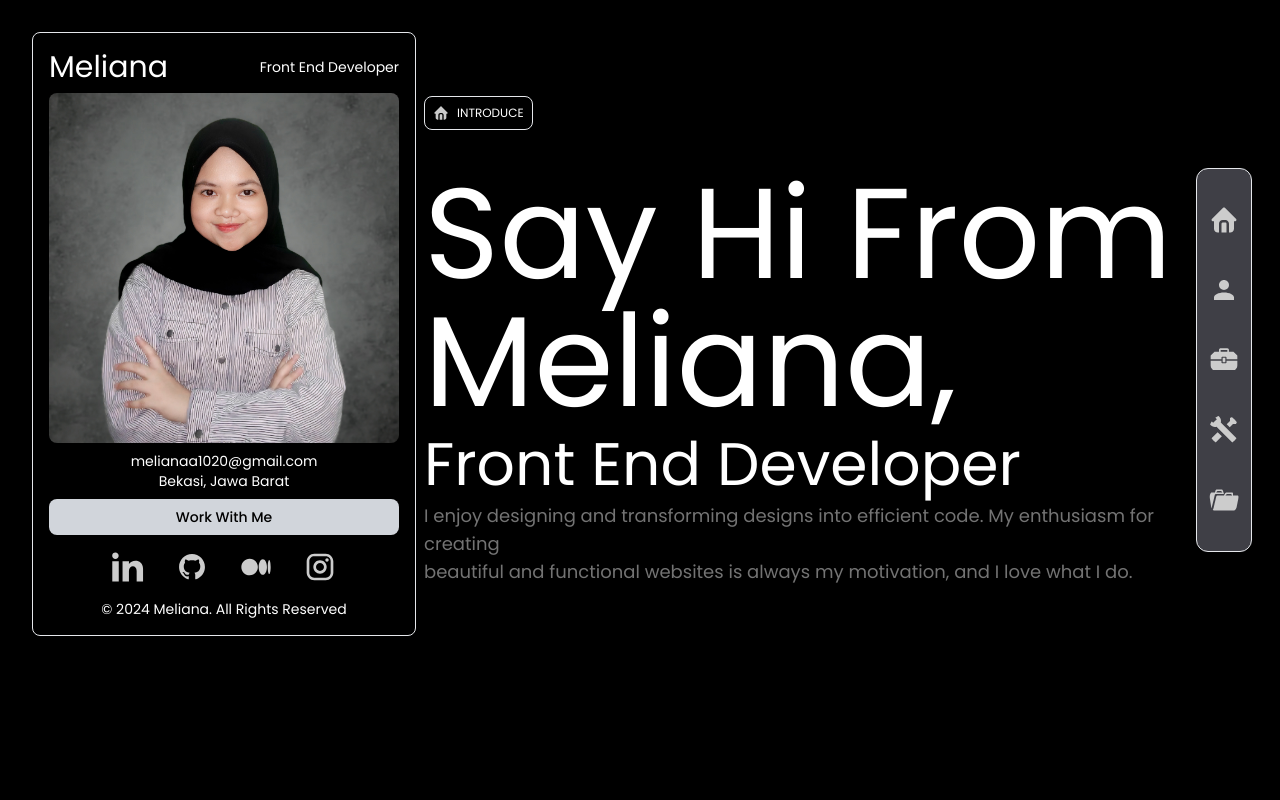
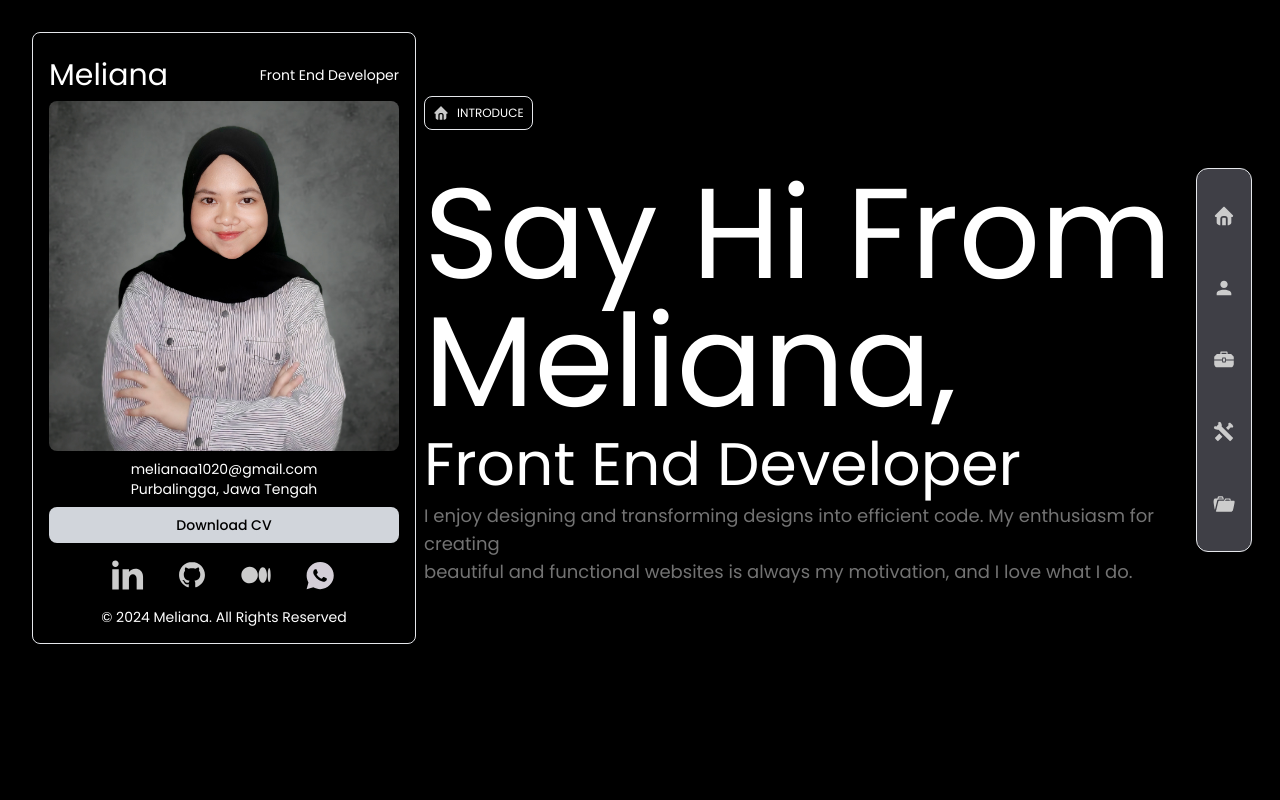
Before and after one commit to Meliana1020/portfolio, a React (Vite) app: page / in a window 1280 px wide. Shown: the top 800 px of the page. Built offline with nearby package versions, Linux system fonts and the light colour scheme.

Commit message:
fix: responive lg and sm

```diff
--- a/package.json
+++ b/package.json
@@ -15,7 +15,7 @@
     "react": "^18.3.1",
     "react-dom": "^18.3.1",
     "react-router-dom": "^6.27.0",
-    "react-scroll-parallax": "^3.4.5"
+    "react-scroll": "^1.9.0"
   },
   "devDependencies": {
     "@eslint/js": "^9.11.1",
--- a/src/Components/Elements/SidebarMenu/sidebarMenu.jsx
+++ b/src/Components/Elements/SidebarMenu/sidebarMenu.jsx
@@ -1,34 +1,105 @@
 import React from "react";
-import { useNavigate } from "react-router-dom";
+import { Link} from 'react-scroll';
 
 const SidebarMenu = () => {
-  const navigate = useNavigate();
+  return (
+    <div className="justify-between py-6 bg-zinc-700 mt-40 sm:mt-40 fixed right-0 top-2/3 sm:top-1/2 sm:transform sm:-translate-y-1/2 md:right-0 lg:top-1/4 flex flex-row lg:flex-col items-center sm:justify-between sm:gap-2 m-7 border rounded-xl z-50 sm:h-96 sm:w-14 w-80 h-10 sm:pt-4 sm:pb-4">
+      <Link
+        activeClass="active bg-orange-400 rounded-full scale-50"
+        to="home"
+        spy={true}
+        smooth={true}
+        offset={100}
+        duration={500}
+        className="p-4 sm:py-5"
+      >
+        <img
+          className="brightness-100 hover:brightness-50 rounded-full w-6 "
+          src="/home.svg"
+          alt="home icon"
+        />
+      </Link>
 
-  const goToHome = () => {
-    navigate("/");
-  };
+      <Link
+        activeClass="active bg-orange-400 rounded-full  scale-50"
+        to="profile"
+        spy={true}
+        smooth={true}
+        offset={-100}
+        duration={500}
+        className="p-4 sm:py-5"
+      >
+        <img
+          className="brightness-100 hover:brightness-50 active:brightness-50 rounded-full w-6"
+          src="/account.svg"
+          alt="profile icon"
+        />
+      </Link>
 
-  const goToProfile = () => {
-    navigate("/profile");
-  };
+      <Link
+        activeClass="active bg-orange-400 rounded-full  scale-50"
+        to="resume"
+        spy={true}
+        smooth={true}
+        offset={-100}
+        duration={500}
+        className="p-4 sm:py-5"
+      >
+        <img
+          className="brightness-100 hover:brightness-50 active:brightness-50 rounded-full w-6"
+          src="/clarity_tools.svg"
+          alt="tools icon"
+        />
+      </Link>
 
-  return (
-    <div className="bg-zinc-700 mt-64 sm:mt-40 fixed right-0 top-2/4 sm:top-1/2 sm:transform sm:-translate-y-1/2 md:right-0 lg:top-1/4 flex flex-row lg:flex-col items-center justify-center m-7 border rounded-xl z-50 sm:h-90 sm:w-14 w-80 sm:pt-4 sm:pb-4">
- <button className="p-3 sm:py-5" onClick={goToHome}>
-        <img className="brightness-100 hover:brightness-50 active:brightness-75 rounded-full" src="/public/home.svg" alt="home icon" />
-      </button>
-      <button className="p-3 sm:py-5" onClick={goToProfile}>
-        <img className="brightness-100 hover:brightness-50 active:brightness-75 rounded-full" src="/public/account.svg" alt="profile icon" />
-      </button>
-      <button className="p-3 sm:py-5">
-        <img className="brightness-100 hover:brightness-50 active:brightness-75 rounded-full" src="/public/clarity_tools.svg" alt="tools icon" />
-      </button>
-      <button className="p-3  sm:py-5 ">
-        <img className="brightness-100 hover:brightness-50 active:brightness-75 rounded-full" src="/public/tools.svg" alt="more tools icon" />
-      </button>
-      <button className="p-3 sm:py-5 ">
-        <img className="brightness-100 hover:brightness-50 active:brightness-75 rounded-full" src="/public/dashicons_portfolio.svg" alt="portfolio icon" />
-      </button>
+      <Link
+        activeClass="active bg-orange-400 rounded-full scale-50"
+        to="skills"
+        spy={true}
+        smooth={true}
+        offset={-100}
+        duration={500}
+        className="p-4 sm:py-5"
+      >
+       <img
+          className="brightness-100 hover:brightness-50 active:brightness-50 rounded-full w-6"
+          src="/tools.svg"
+          alt="more tools icon"
+        />
+      </Link>
+
+      <Link
+        activeClass="active bg-orange-400 rounded-full  scale-50"
+        to="porto"
+        spy={true}
+        smooth={true}
+        offset={-100}
+        duration={500}
+        className="p-4 sm:py-5"
+      >
+        <img
+          className="brightness-100 hover:brightness-50 active:brightness-50 rounded-full w-6"
+          src="/dashicons_portfolio.svg"
+          alt="portfolio icon"
+        />
+      </Link>
+
+      {/* <Link
+        activeClass="active bg-orange-400 rounded-full  scale-50"
+        to="contact"
+        spy={true}
+        smooth={true}
+        offset={-100}
+        duration={500}
+        className="p-4 sm:py-5"
+      >
+        <img
+          className="brightness-100 hover:brightness-50 active:brightness-50 rounded-full w-6"
+          src="/chat.svg"
+          alt="chat icon"
+        />
+      </Link> */}
+
       {/* <button className="p-3 rounded-full hover:bg-gray-600 active:bg-orange-600">
         <img src="/public/setting.svg" alt="settings icon" />
       </button>
--- a/src/Components/Layouts/CardLayout.jsx
+++ b/src/Components/Layouts/CardLayout.jsx
@@ -4,26 +4,54 @@ const CardLayout = () => {
       <div className="bg-black text-white flex flex-col lg:flex-row items-center justify-start m-4">
         <div className="rounded-lg shadow-lg py-4 px-4 w-full text-center text-white border sm:max-w-sm">
           <div className="flex flex-row sm:flex-row items-center sm:justify-between sm:gap-4 gap-20 mb-2 sm:mb-">
-            <h1 className="text-2xl font-base mb-2 sm:mb-0 md:text-2xl lg:text-3xl">Meliana</h1>
-            <p className="text-sm md:text-sm">Front End Developer</p>
+            <h1 className="text-2xl font-base mt-2 sm:mb-0 md:text-2xl lg:text-3xl">Meliana</h1>
+            <p className="text-sm md:text-sm sm:mt-2">Front End Developer</p>
           </div>
           <img
             className="rounded-lg mx-auto w-full sm:w-full h-auto"
-            src="./public/profile.jpg"
+            src="/profile.jpg"
             alt="Meliana"
           />
           <div className="m-2">
-            <p className="text-xs md:text-sm">melianaa1020@gmail.com</p>
-            <p className="text-xs md:text-sm">Bekasi, Jawa Barat</p>
+            <p className="text-xs md:text-sm ">melianaa1020@gmail.com</p>
+            <p className="text-xs md:text-sm">Purbalingga, Jawa Tengah</p>
           </div>
           <button className="bg-gray-300 text-black text-xs md:text-sm font-medium py-2 px-4 rounded-lg w-full">
-            Work With Me
+            Download CV
           </button>
           <div className="flex justify-center gap-8 mt-4">
-            <img className="w-6 h-8 md:w-8 md:h-8" src="./public/linkedin.svg" alt="LinkedIn" />
-            <img className="w-8 h-8 md:w-8 md:h-8" src="./public/github.svg" alt="GitHub" />
-            <img className="w-6 h-8 md:w-8 md:h-8" src="./public/medium.svg" alt="Medium" />
-            <img className="w-6 h-8 md:w-8 md:h-8" src="./public/instagram.svg" alt="Instagram" />
+            <img
+              className="w-6 h-8 md:w-8 md:h-8 brightness-100 hover:brightness-50"
+              src="/linkedin.svg"
+              alt="LinkedIn"
+              onClick={() =>
+                (window.location.href = "https://www.linkedin.com/in/meliana-07a72823a/")
+              }
+               />
+            <img
+              className="w-8 h-8 md:w-8 md:h-8 brightness-100 hover:brightness-50"
+              src="/github.svg"
+              alt="GitHub"
+              onClick={() =>
+                (window.location.href = "https://github.com/Meliana1020")
+              }
+              />
+            <img
+              className="w-6 h-8 md:w-8 md:h-8 brightness-100 hover:brightness-50"
+              src="/medium.svg"
+              alt="Medium"
+              onClick={() =>
+                (window.location.href = "https://medium.com/@m7607038")
+              }
+              />
+            <img
+              className="w-6 h-8 md:w-8 md:h-8 brightness-100 hover:brightness-50"
+              src="/wa.svg"
+              alt="whatsapp"
+              onClick={() =>
+                (window.location.href = "https://wa.me/6285718354228")
+              }
+              />
           </div>
           <div className="flex justify-center mt-4">
             <p className="text-xs md:text-sm">© 2024 Meliana. All Rights Reserved</p>
--- a/src/Components/Layouts/HomeContect.jsx
+++ b/src/Components/Layouts/HomeContent.jsx
@@ -1,8 +1,8 @@
 const HomeContent = () => {
     return(
-        <div className="m-6 mt-20 text-white">
+        <div className="m-6 mt-20 text-white" id="home">
         <div className="flex flex-row border  p-2 rounded-lg w-fit justify-start mb-10">
-          <img src="./public/home.svg" alt="" className="w-4" />
+          <img src="/home.svg" alt="" className="w-4" />
           <p className="pl-2 text-xs">INTRODUCE</p>
         </div>
             <h1 className="text-2xl sm:text-9xl font-base mb-2">Say Hi From Meliana,</h1>
--- a/src/Components/Layouts/PortfolioContent.jsx
+++ b/src/Components/Layouts/PortfolioContent.jsx
@@ -1,19 +1,24 @@
-import { Navigate } from "react-router-dom";
+import { Link } from "react-router-dom";
 
 const PortfolioContent = () => {
   return (
     <>
-      <div className="m-6 text-white mt-24 sm:mr-24">
+      <div className="m-6 text-white mt-24 sm:mr-24" id="porto">
         <div className="flex flex-row border  p-2 rounded-lg w-fit mb-12">
-          <img src="./public/clarity_tools.svg" alt="" className="w-4" />
+          <img src="/clarity_tools.svg" alt="" className="w-4" />
           <p className="pl-2 text-xs">PORTFOLIOS</p>
         </div>
 
-        <div className="card bg-base-100 w-full shadow-xl mb-4">
+        <div
+          className="card bg-base-100 w-full shadow-xl mb-4 cursor-pointer"
+          onClick={() =>
+            (window.location.href = "https://todolist-psi-ecru.vercel.app/")
+          }
+        >
           <figure>
             <img
               className="brightness-50 hover:brightness-100"
-              src="./public/thumbnail todolist.png"
+              src="/thumbnail todolist.png"
               alt="todolist"
             />
           </figure>
@@ -26,19 +31,61 @@ const PortfolioContent = () => {
               <img
                 className="w-8 brightness-50 hover:brightness-100
                 "
-                src="./public/html.svg"
+                src="/html.svg"
                 alt=""
               />
               <img
                 className="w-8 brightness-50 hover:brightness-100
                 "
-                src="./public/css.svg"
+                src="/css.svg"
                 alt=""
               />
               <img
                 className="w-8 brightness-50 hover:brightness-100
                 "
-                src="./public/js.svg"
+                src="/js.svg"
+                alt=""
+              />
+            </div>
+          </div>
+        </div>
+
+        <div
+          className="card bg-base-100 w-full shadow-xl mb-4 cursor-pointer"
+          onClick={() =>
+            (window.location.href =
+              "https://mission2fe-education-course.vercel.app/")
+          }
+        >
+          <figure>
+            <img
+              className="brightness-50 hover:brightness-100"
+              src="/thumbnail edu.svg"
+              alt="todolist"
+            />
+          </figure>
+          <div className="card-body bg-zinc-800 rounded-b-xl">
+            <h2 className="card-title">Education Course</h2>
+            <p className="text-zinc-400">
+              Mission Fullstack Development in Bootcamp Harisenin.com
+            </p>
+            <div className="card-actions justify-end mt-2">
+              <img
+                className="w-8 brightness-50 hover:brightness-100
+                "
+                src="/js.svg"
+                alt=""
+              />
+              <img
+                className="w-8 brightness-50 hover:brightness-100
+                "
+                src="/reactt.svg"
+                alt=""
+              />
+              <img
+                className="w-8 brightness-50 hover:brightness-100
+                "
+                src="/tailwind.svg"
                 alt=""
               />
             </div>
@@ -49,13 +96,15 @@ const PortfolioContent = () => {
           <figure>
             <img
               className="brightness-50 hover:brightness-100"
-              src="./public/thumbnail edu.svg"
+              src="./public/thumbnail porto.png"
               alt="todolist"
             />
           </figure>
           <div className="card-body bg-zinc-800 rounded-b-xl">
-            <h2 className="card-title">Education Course</h2>
-            <p className="text-zinc-400">Mission Fullstack Development in Bootcamp Harisenin.com</p>
+            <h2 className="card-title">Portfolio</h2>
+            <p className="text-zinc-400">
+              Mission Fullstack Development in Bootcamp Harisenin.com
+            </p>
             <div className="card-actions justify-end mt-2">
               <img
                 className="w-8 brightness-50 hover:brightness-100
@@ -79,41 +128,13 @@ const PortfolioContent = () => {
           </div>
         </div>
 
-        <div className="card bg-base-100 w-full shadow-xl mb-4">
-          <figure>
-            <img
-              className="brightness-50 hover:brightness-100"
-              src="./public/thumbnail porto.png"
-              alt="todolist"
-            />
-          </figure>
-          <div className="card-body bg-zinc-800 rounded-b-xl">
-            <h2 className="card-title">Portfolio</h2>
-            <p className="text-zinc-400">Mission Fullstack Development in Bootcamp Harisenin.com</p>
-            <div className="card-actions justify-end mt-2">
-              <img
-                className="w-8 brightness-50 hover:brightness-100
-                "
-                src="./public/js.svg"
-                alt=""
-              />
-              <img
-                className="w-8 brightness-50 hover:brightness-100
-                "
-                src="./public/reactt.svg"
-                alt=""
-              />
-              <img
-                className="w-8 brightness-50 hover:brightness-100
-                "
-                src="./public/tailwind.svg"
-                alt=""
-              />
-            </div>
-          </div>
-        </div>
-
-        <div className="card bg-base-100 w-full shadow-xl mb-4">
+        <div
+          className="card bg-base-100 w-full shadow-xl mb-4 cursor-pointer"
+          onClick={() =>
+            (window.location.href =
+              "https://medium.com/@m7607038/ux-case-study-gold-investment-in-amartha-amartha-design-challange-6c805966086c")
+          }
+        >
           <figure>
             <img
               className="brightness-50 hover:brightness-100"
@@ -122,8 +143,12 @@ const PortfolioContent = () => {
             />
           </figure>
           <div className="card-body bg-zinc-800 rounded-b-xl">
-            <h2 className="card-title">Use Case Study - Amartha Gold Investmen</h2>
-            <p className="text-zinc-400">Project Challange Brief Team di Skilvul Program Studi Independen</p>
+            <h2 className="card-title">
+              Use Case Study - Amartha Gold Investmen
+            </h2>
+            <p className="text-zinc-400">
+              Project Challange Brief Team di Skilvul Program Studi Independen
+            </p>
             <p className="text-zinc-300">As UI/UX Designer</p>
             <div className="card-actions justify-end mt-2">
               <img
@@ -136,7 +161,13 @@ const PortfolioContent = () => {
           </div>
         </div>
 
-        <div className="card bg-base-100 w-full shadow-xl mb-4">
+        <div
+          className="card bg-base-100 w-full shadow-xl mb-4 cursor-pointer"
+          onClick={() =>
+            (window.location.href =
+              "https://medium.com/@m7607038/skyedu-ux-case-study-944fd0b2809b")
+          }
+        >
           <figure>
             <img
               className="brightness-50 hover:brightness-100"
@@ -146,7 +177,9 @@ const PortfolioContent = () => {
           </figure>
           <div className="card-body bg-zinc-800 rounded-b-xl">
             <h2 className="card-title">Use Case Study - SkyEdu</h2>
-            <p className="text-zinc-400">Project Challange Brief Team di Skilvul Program Studi Independen</p>
+            <p className="text-zinc-400">
+              Project Challange Brief Team di Skilvul Program Studi Independen
+            </p>
             <p className="text-zinc-300">As UI/UX Designer</p>
             <div className="card-actions justify-end mt-2">
               <img
@@ -159,7 +192,13 @@ const PortfolioContent = () => {
           </div>
         </div>
 
-        <div className="card bg-base-100 w-full shadow-xl mb-4">
+        <div
+          className="card bg-base-100 w-full shadow-xl mb-4 cursor-pointer"
+          onClick={() =>
+            (window.location.href =
+              "https://medium.com/@m7607038/laundry-app-ux-case-study-740cb76bd6de")
+          }
+        >
           <figure>
             <img
               className="brightness-50 hover:brightness-100"
@@ -169,7 +208,9 @@ const PortfolioContent = () => {
           </figure>
           <div className="card-body bg-zinc-800 rounded-b-xl">
             <h2 className="card-title">Use Case Study Laundry App</h2>
-            <p className="text-zinc-400">Human-computer interaction course assignments</p>
+            <p className="text-zinc-400">
+              Human-computer interaction course assignments
+            </p>
             <p className="text-zinc-300">As UI/UX Designer</p>
             <div className="card-actions justify-end mt-2">
               <img
@@ -181,7 +222,6 @@ const PortfolioContent = () => {
             </div>
           </div>
         </div>
-
       </div>
     </>
   );
--- a/src/Components/Layouts/ProfileContent.jsx
+++ b/src/Components/Layouts/ProfileContent.jsx
@@ -3,9 +3,9 @@ import { fadeIn } from "../Elements/Motion/variant";
 
 const ProfileContent = () => {
   return (
-    <div className="mt-96 sm:mt-22 text-white m-6">
+    <div className="mt-96 sm:mt-22 text-white m-6" id="profile">
       <div className="flex flex-row border  p-2 rounded-lg w-fit mb-12">
-        <img src="./public/clarity_tools.svg" alt="" className="w-4" />
+        <img src="/clarity_tools.svg" alt="" className="w-4" />
         <p className="pl-2 text-xs">ABOUTE ME</p>
       </div>
 
--- a/src/Components/Layouts/ResumeContent.jsx
+++ b/src/Components/Layouts/ResumeContent.jsx
@@ -1,9 +1,9 @@
 const ResumeContent = () => {
   return (
     <>
-      <div className="m-6 text-white mt-16">
+      <div className="m-6 text-white mt-16" id="resume">
         <div className="flex flex-row border  p-2 rounded-lg w-fit mb-12">
-          <img src="./public/clarity_tools.svg" alt="" className="w-4" />
+          <img src="/clarity_tools.svg" alt="" className="w-4" />
           <p className="pl-2 text-xs">RESUME</p>
         </div>
 
--- a/src/Components/Layouts/SkillsContent.jsx
+++ b/src/Components/Layouts/SkillsContent.jsx
@@ -1,17 +1,18 @@
 const SkillsContent = () => {
   return (
     <>
-      <div className="m-6 text-white mt-24">
+      <div className="mx-6 text-white mt-24" id="skills">
         <div className="flex flex-row border  p-2 rounded-lg w-fit mb-12">
-          <img src="./public/tools.svg" alt="" className="w-4" />
+          <img src="/tools.svg" alt="" className="w-4" />
           <p className="pl-2 text-xs">SKILLS</p>
         </div>
-          <div className="flex flex-row w-24 sm:w-32 mb-6 brightness-100">
+
+        <div className="flex flex-row w-20 sm:w-32 mb-6 brightness-100">
             <img className="hover:brightness-50 mr-4" src="./public/html.svg" alt="" />
             <img className="hover:brightness-50 mr-4" src="./public/css.svg" alt="" />
             <img className="mb-2 mr-4" src="./public/js.svg" alt="" />
           </div>
-          <div className="flex flex-row w-20 sm:w-32">
+          <div className="flex flex-row w-16 sm:w-32">
             <img className="hover:brightness-50 mr-10" src="./public/reactt.svg" alt="" />
             <img className="hover:brightness-50 mr-8" src="./public/tailwind.svg" alt="" />
             <img className="hover:brightness-50 mr-4" src="./public/git.svg" alt="" />
--- a/src/Pages/main.jsx
+++ b/src/Pages/main.jsx
@@ -1,11 +1,12 @@
 import { useEffect } from "react";
 import SidebarMenu from "../Components/Elements/SidebarMenu/sidebarMenu";
 import CardLayout from "../Components/Layouts/CardLayout";
-import HomeContent from "../Components/Layouts/HomeContect";
+import HomeContent from "../Components/Layouts/HomeContent";
 import ProfileContent from "../Components/Layouts/ProfileContent";
 import ResumeContent from "../Components/Layouts/ResumeContent";
 import PortfolioContent from "../Components/Layouts/PortfolioContent";
 import SkillsContent from "../Components/Layouts/SkillsContent";
+import { ContactContent } from "../Components/Layouts/ContactContent";
 
 const MainPage = () => {
   return (
@@ -22,6 +23,7 @@ const MainPage = () => {
           <ResumeContent />
           <SkillsContent />
           <PortfolioContent />
+
         </div>
       </div>
     </>
```
Also changed, not shown: src/Components/Layouts/ContactContent.jsx (added, +21 -0 lines), public/wa.svg (added), src/Components/Layouts/mainLayout.jsx (deleted), 1 other file (tests, documents, lock files or other folders).
